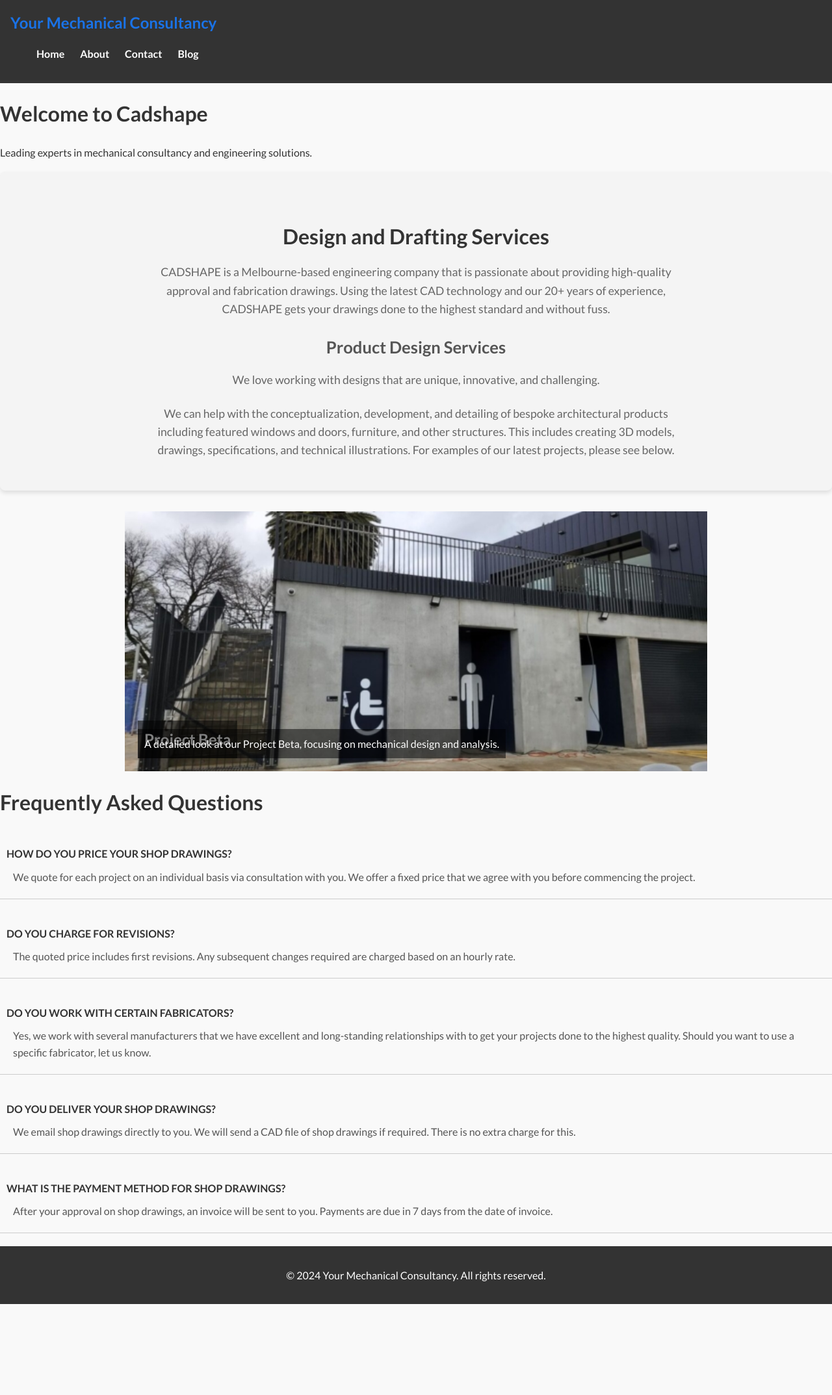
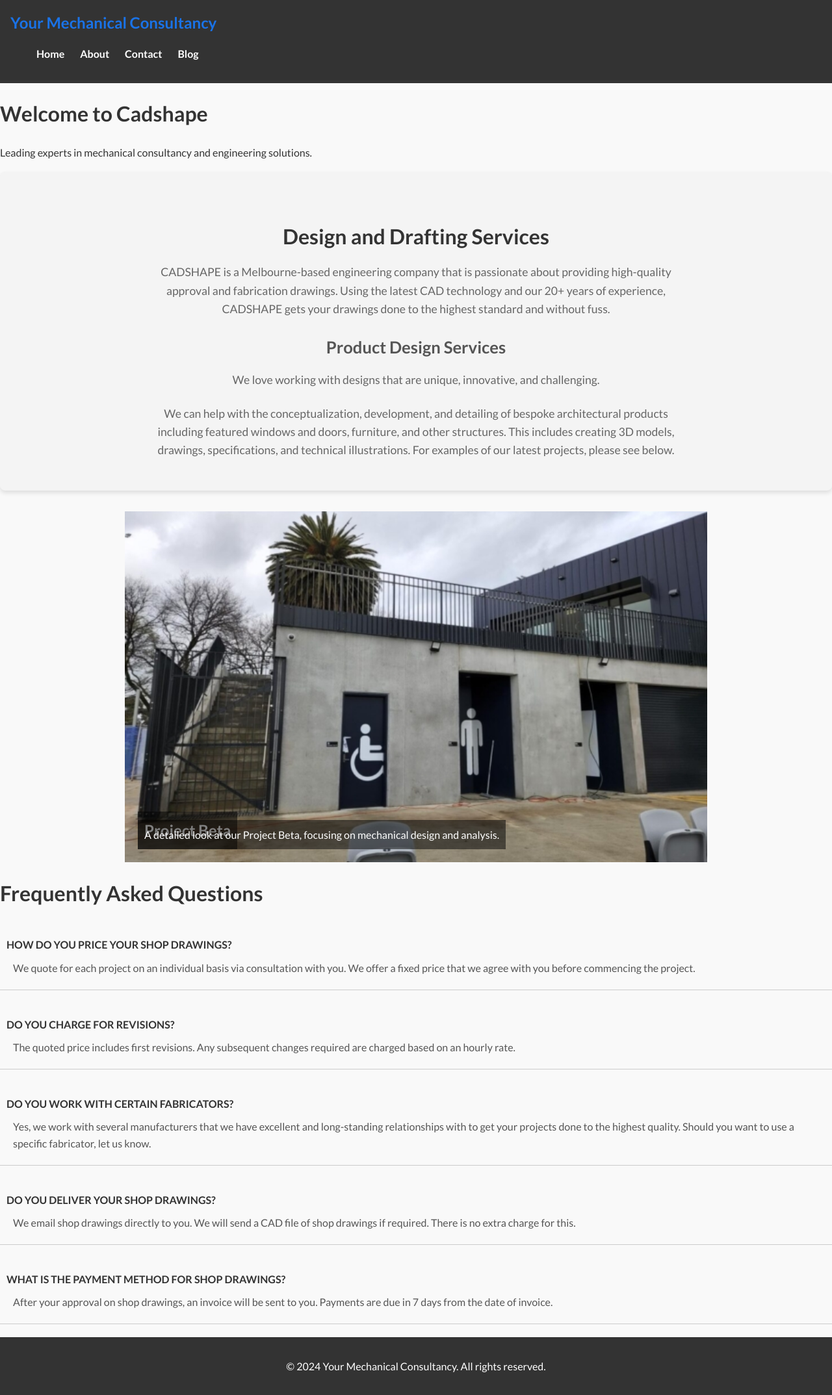
Before and after one commit to cadshape/cadshape.github.io, a Jekyll site: the page built from index.html, in a window 1280 px wide. Shown: the whole page at 65% size. Built offline with Jekyll 4.4.1, drawn with Linux system fonts in a browser that asks for light colours; the list of posts is cut into pages by our own code; before the commit the page ends 2007 px from its top, so only the background shows below that.

Commit message:
Update styles.css

```diff
--- a/assets/css/styles.css
+++ b/assets/css/styles.css
@@ -111,7 +111,7 @@ p {
     position: relative;
     width: 70%;
     max-width: 70%;
-    height: 400px; /* Fixed height for uniformity */
+    height: 60vh; /* 60% of the viewport height */
     margin: 0 auto;
     overflow: hidden; /* Hide excess slides */
 }
```
